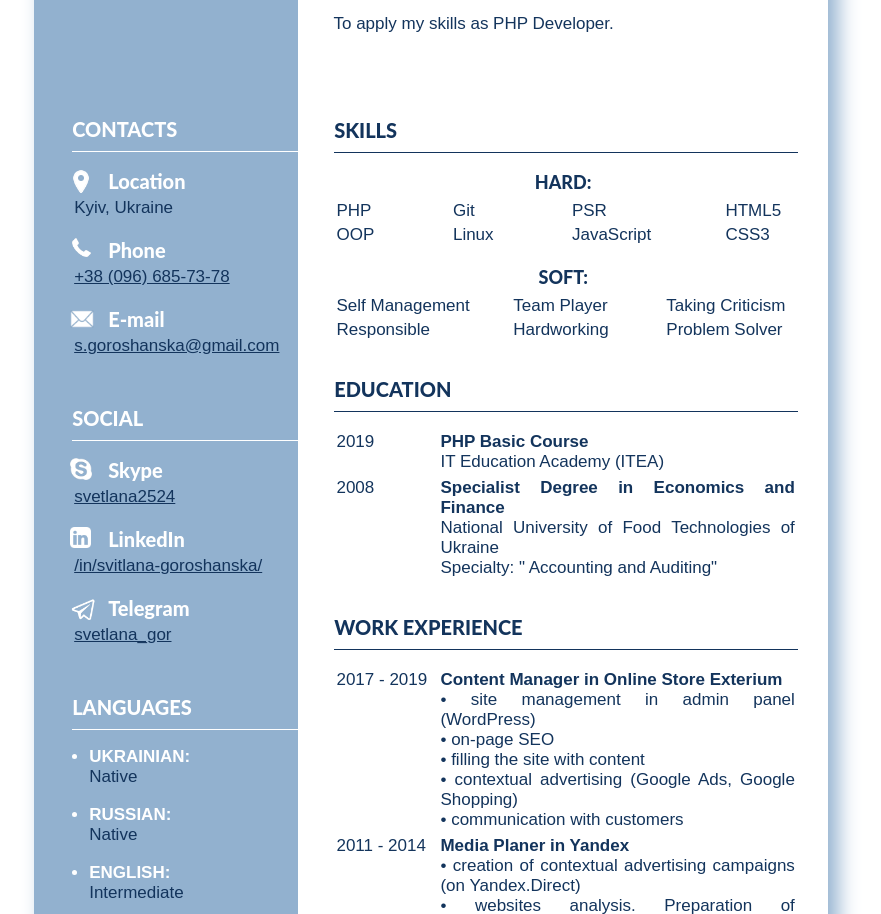
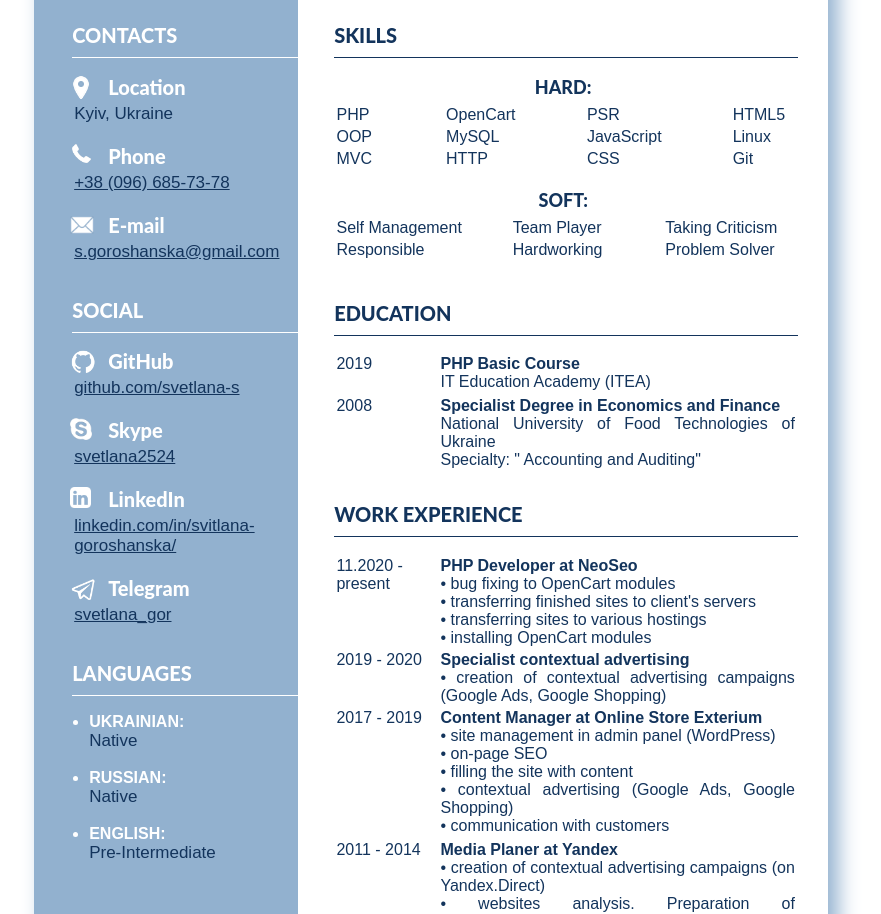
Before and after one commit to svetlana-s/cv, a plain HTML site: page index.html in a window 1280 px wide. Shown: the part 123-1037 px from the top of the page, without its empty margins (209-1090 px from the left). Drawn offline with Linux system fonts and the light colour scheme.

Commit message:
cv update

```diff
--- a/index.html
+++ b/index.html
@@ -21,10 +21,12 @@
 
             <h2>SOCIAL</h2>
             <dl>
+                <dt class="github">GitHub</dt>
+                <dd><a href="https://github.com/svetlana-s/newapp" target="_blank">github.com/svetlana-s</a></dd>
                 <dt class="skype">Skype</dt>
                 <dd><a href="Skype:svetlana2524?chat" target="_blank">svetlana2524</a></dd>
                 <dt class="in">LinkedIn</dt>
-                <dd><a href="https://www.linkedin.com/in/svitlana-goroshanska/" target="_blank">/in/svitlana-goroshanska/</a></dd>
+                <dd><a href="https://www.linkedin.com/in/svitlana-goroshanska/" target="_blank">linkedin.com/in/svitlana-goroshanska/</a></dd>
                 <dt class="telegram">Telegram</dt>
                 <dd><a href="tg://resolve?domain=svetlana_gor">svetlana_gor</a>
                      </dd>
@@ -34,15 +36,15 @@
                 <ul>
                     <li><strong>UKRAINIAN:</strong><br><a>Native</a></li>
                     <li><strong>RUSSIAN:</strong><br><a>Native</a></li>
-                    <li><strong>ENGLISH:</strong><br><a>Intermediate</a></li>
+                    <li><strong>ENGLISH:</strong><br><a>Pre-Intermediate</a></li>
                 </ul>
-            <br><br><br><br>
+            <br><br><br><br><br><br><br><br>
         </section>
 
         <header>
             <h1>Svitlana Goroshanska</h1>
-            <h2>JUNIOR PHP-DEVELOPER</h2>
-            <p>To apply my skills as PHP Developer.</p>
+            <h2>PHP-DEVELOPER</h2>
+            <!-- <p>To apply my skills as Junior PHP Developer.</p> -->
         </header>
 
         <section class="skills">
@@ -52,15 +54,21 @@
                     <table>
                         <tr>
                             <td>PHP</td>
-                            <td class="short4">Git</td>
+                            <td class="short4">OpenCart</td>
                             <td class="short3">PSR</td>
                             <td class="short3">HTML5</td>
                         </tr>
                         <tr>
                             <td>OOP</td>
-                            <td class="short4">Linux</td>
+                            <td class="short4">MySQL</td>
                             <td class="short3">JavaScript</td>
-                            <td class="short3">CSS3</td>
+                            <td class="short3">Linux</td>
+                        </tr>
+                        <tr>
+                            <td>MVC</td>
+                            <td class="short4">HTTP</td>
+                            <td class="short3">CSS</td>
+                            <td class="short3">Git</td>
                         </tr>
                     </table>
                 <h3>SOFT:</h3>
@@ -79,7 +87,7 @@
             </div>
 
             <div class="circle">
-            <h2>EDUCATION</h2>
+            <h2 class="edu">EDUCATION</h2>
             <ul>
                 <li>
                     <table>
@@ -103,8 +111,25 @@
                 <li>
                     <table>
                         <tr>
+                            <td valign="top" align="left" class="date">11.2020 - present</td>
+                            <td><strong>PHP Developer at NeoSeo</strong>
+                                <p>&bull; bug fixing to OpenCart modules</p>
+                                <p>&bull; transferring finished sites to client's servers</p>
+                                <p>&bull; transferring sites to various hostings</p>
+                                <p>&bull; installing OpenCart modules</p>
+                            </td>
+                        </tr>
+
+                        <tr>
+                            <td valign="top" align="left" class="date">2019 - 2020</td>
+                            <td><strong>Specialist contextual advertising</strong>
+                                <p>&bull; creation of contextual advertising campaigns (Google Ads, Google Shopping)</p>
+                            </td>
+                        </tr>
+
+                        <tr>
                             <td valign="top" align="left" class="date">2017 - 2019</td>
-                                <td><strong>Content Manager in Online Store Exterium</strong>
+                                <td><strong>Content Manager at Online Store Exterium</strong>
                                     <p>&bull; site management in admin panel (WordPress)</p>
                                     <p>&bull; on-page SEO</p>
                                     <p>&bull; filling the site with content</p>
@@ -118,21 +143,21 @@
                     <table>
                         <tr>
                             <td valign="top" align="left" class="date">2011 - 2014</td>
-                            <td><strong>Media Planer in Yandex</strong>
+                            <td><strong>Media Planer at Yandex</strong>
                                 <p>&bull; creation of contextual advertising campaigns (on Yandex.Direct)</p>
                                 <p>&bull; websites analysis. Preparation of recommendations for increasing online sales</p>
                             </td>
                         </tr>
                     </table>
                 </li>
-                <li>
+                <!-- <li>
                     <table>
                         <tr>
                             <td valign="top" align="left" class="date">2005 - 2010</td>
                             <td><strong>Senior Data Entry Operator in Quizzes-TRADE</strong></td>
                         </tr>
                     </table>
-                </li>
+                </li> -->
             </ul>
             </div>
         </section>
--- a/styles/styles.css
+++ b/styles/styles.css
@@ -4,7 +4,7 @@
     margin: 0 auto;
     box-shadow: 10px 10px 20px #92B1CF;
     font-family: "Lato Regular", sans-serif;
-    font-size: 17px;
+    font-size: 16px;
     color: #13345C;
 }
 
@@ -15,7 +15,6 @@
 }
 
 h1 {
-    padding-top: 20px;
     padding-bottom: 0;
     border-bottom: 0;
     margin-bottom: 0;
@@ -24,7 +23,7 @@
 }
 
 .contacts {
-    padding-top: 150px;
+    padding-top: 70px;
     display: inline-block;
     float: left;
     width: 33.3%;
@@ -49,7 +48,7 @@
     letter-spacing: normal;
     margin-left: 35px;
     margin-right: 30px;
-    margin-bottom: 50px;
+    margin-bottom: 20px;
 }
 
 .skills h2 {
@@ -60,7 +59,7 @@
     border-bottom: 1.2px solid #13345C;
     margin-left: 300px;
     margin-right: 30px;
-    margin-top: 34px;
+    margin-top: 30px;
 }
 
 h3 {
@@ -89,6 +88,10 @@
     border: 1px solid #13345C;
     padding: 5px;
 }*/
+
+.edu{
+    padding-top: 9px;
+}
 
 table{
     padding-left: 35px;
@@ -125,7 +128,7 @@
 }
 
 .contacts h2 {
-    margin-top: 50px;
+    margin-top: 36px;
     margin-left: 38px;
     padding-bottom: 10px;
     border-bottom: 1.2px solid;
@@ -153,7 +156,6 @@
 .contacts li {
     margin-bottom: 18px;
     margin-left: 15px;
-
 }
 
 .location {
@@ -175,6 +177,13 @@
 .email {
     background-image: url(../img/email.png);
     background-size: 24px 24px;
+    background-repeat: no-repeat;
+    margin-left: 36px;
+}
+
+.github {
+    background-image: url(../img/github.png);
+    background-size: 28px 28px;
     background-repeat: no-repeat;
     margin-left: 36px;
 }
```
Also changed, not shown: img/github.png (added).
